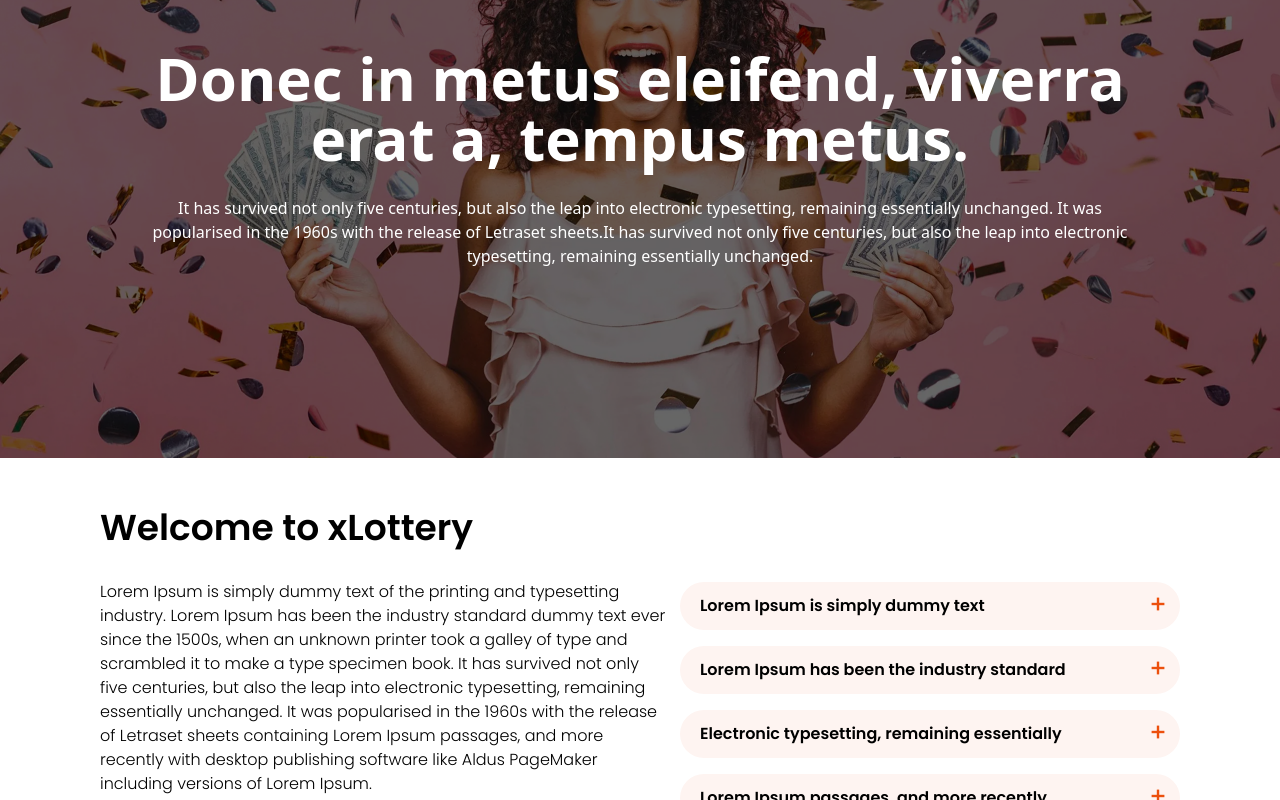
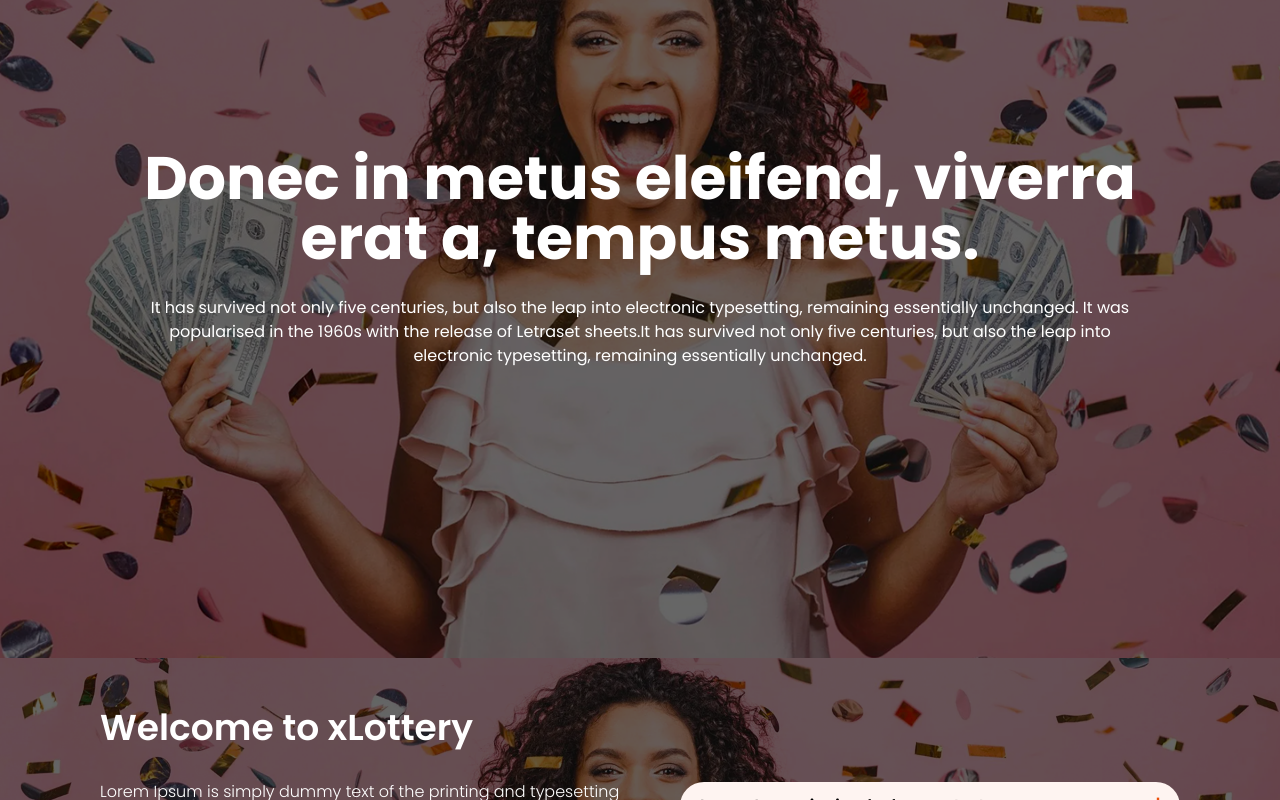
Before and after one commit to haris-75/x-lottery, a React (Vite) app: page / in a window 1280 px wide. Shown: the part 1540-2340 px from the top of the page. Built offline with nearby package versions, Linux system fonts and the light colour scheme.

Commit message:
Implemented ParallelX For Welcome Page

```diff
--- a/src/App.jsx
+++ b/src/App.jsx
@@ -13,7 +13,7 @@ function App() {
       <Navbar />
       <HomePage />
       <LotteryLifeCycle />
-      <WomenAd />
+      {/* <WomenAd /> */}
       <WelcomePage />
       <WinPage />
       <WhyPage />
--- a/src/index.css
+++ b/src/index.css
@@ -4,6 +4,17 @@
 
 html {
   scroll-behavior: smooth;
+}
+
+/* Parallelx */
+
+.parallax-women {
+  background-image: url('./assets/labybg.png');
+  height: 100%;
+  background-attachment: fixed;
+  background-position: center;
+  background-repeat: no-repeat;
+  background-size: cover;
 }
 
 /* Slider Animation */
--- a/src/pages/Welcome.jsx
+++ b/src/pages/Welcome.jsx
@@ -44,28 +44,25 @@ const ItemCard = ({ text, cardOpen, setCardOpen }) => {
     </div>
   );
 };
-
-export default function WelcomePage() {
+const WelcomeContainer = () => {
   const [cardOpen, setCardOpen] = useState('');
   return (
-    <Container id='welcome'>
-      <div className='flex md:flex-row flex-col justify-between items-center pt-[50px] pb-[50px] md:gap-0 gap-6'>
-        <div className='flex flex-col gap-8'>
+    <div className='flex md:flex-row flex-col justify-between items-center pt-[50px] pb-[50px] md:gap-0 gap-6 '>
+      <div className='flex flex-col gap-8 text-white'>
         <h1 className='font-semibold lg:text-4xl md:text-2xl text-xl'>
           Welcome to xLottery
         </h1>
         <div className='flex flex-col gap-4 xl:max-w-[600px] lg:max-w-[500px] md:max-w-[350px] md-lg:max-w-[400px]'>
           <p className='font-light lg:text-base text-sm'>
             Lorem Ipsum is simply dummy text of the printing and typesetting
-              industry. Lorem Ipsum has been the industry standard dummy text
-              ever since the 1500s, when an unknown printer took a galley of
-              type and scrambled it to make a type specimen book. It has
-              survived not only five centuries, but also the leap into
-              electronic typesetting, remaining essentially unchanged. It was
-              popularised in the 1960s with the release of Letraset sheets
-              containing Lorem Ipsum passages, and more recently with desktop
-              publishing software like Aldus PageMaker including versions of
-              Lorem Ipsum.
+            industry. Lorem Ipsum has been the industry standard dummy text ever
+            since the 1500s, when an unknown printer took a galley of type and
+            scrambled it to make a type specimen book. It has survived not only
+            five centuries, but also the leap into electronic typesetting,
+            remaining essentially unchanged. It was popularised in the 1960s
+            with the release of Letraset sheets containing Lorem Ipsum passages,
+            and more recently with desktop publishing software like Aldus
+            PageMaker including versions of Lorem Ipsum.
           </p>
           <p className='font-light lg:text-base text-sm'>
             Contrary to popular belief, Lorem Ipsum is not simply random text.
@@ -99,6 +96,40 @@ export default function WelcomePage() {
         ))}
       </div>
     </div>
+  );
+};
+
+const WomenAdTextContainer = () => (
+  <>
+    <div className='absolute left-1/2 top-1/2 -translate-x-1/2 -translate-y-1/2 text-center w-[80%] max-w-[1000px] text-white py-4 m-auto'>
+      <h1 className='font-bold xl:text-6xl lg:text-5xl md:text-4xl text-2xl lg:mb-7 md:mb-4 mb-2'>
+        Donec in metus eleifend, viverra erat a, tempus metus.
+      </h1>
+      <p className='lg:text-base text-sm'>
+        It has survived not only five centuries, but also the leap into
+        electronic typesetting, remaining essentially unchanged. It was
+        popularised in the 1960s with the release of Letraset sheets.It has
+        survived not only five centuries, but also the leap into electronic
+        typesetting, remaining essentially unchanged.
+      </p>
+    </div>
+  </>
+);
+
+export default function WelcomePage() {
+  return (
+    <section id='welcome'>
+      <div className='parallax-women'>
+        <Container className='relative xl:h-[800px] lg:h-[700px] md:h-[500px] sm:h-[350px] h-[250px]'>
+          <WomenAdTextContainer />
         </Container>
+      </div>
+
+      <div className='parallax-women'>
+        <Container>
+          <WelcomeContainer />
+        </Container>
+      </div>
+    </section>
   );
 }
--- a/src/pages/WomenAd.jsx
+++ /dev/null
@@ -1,28 +0,0 @@
-import background from '../assets/labybg.png';
-
-export default function WomenAd() {
-  return (
-    <section
-      className='relative'
-      id='women-ad'
-    >
-      <img
-        className='w-screen sm:block hidden'
-        src={background}
-        alt='women-holding-cash'
-      />
-      <div className='relative sm:absolute sm:top-1/2 sm:left-1/2 sm:-translate-x-1/2 sm:-translate-y-1/2 text-center w-[80%] max-w-[1000px] sm:text-white text-dark py-4 sm:m-0 m-auto'>
-        <h1 className='font-bold xl:text-6xl lg:text-5xl md:text-4xl text-2xl lg:mb-7 md:mb-4 mb-2'>
-          Donec in metus eleifend, viverra erat a, tempus metus.
-        </h1>
-        <p className='lg:text-base text-sm'>
-          It has survived not only five centuries, but also the leap into
-          electronic typesetting, remaining essentially unchanged. It was
-          popularised in the 1960s with the release of Letraset sheets.It has
-          survived not only five centuries, but also the leap into electronic
-          typesetting, remaining essentially unchanged.
-        </p>
-      </div>
-    </section>
-  );
-}
```
Lines whose indentation alone changed are shown as unchanged.
